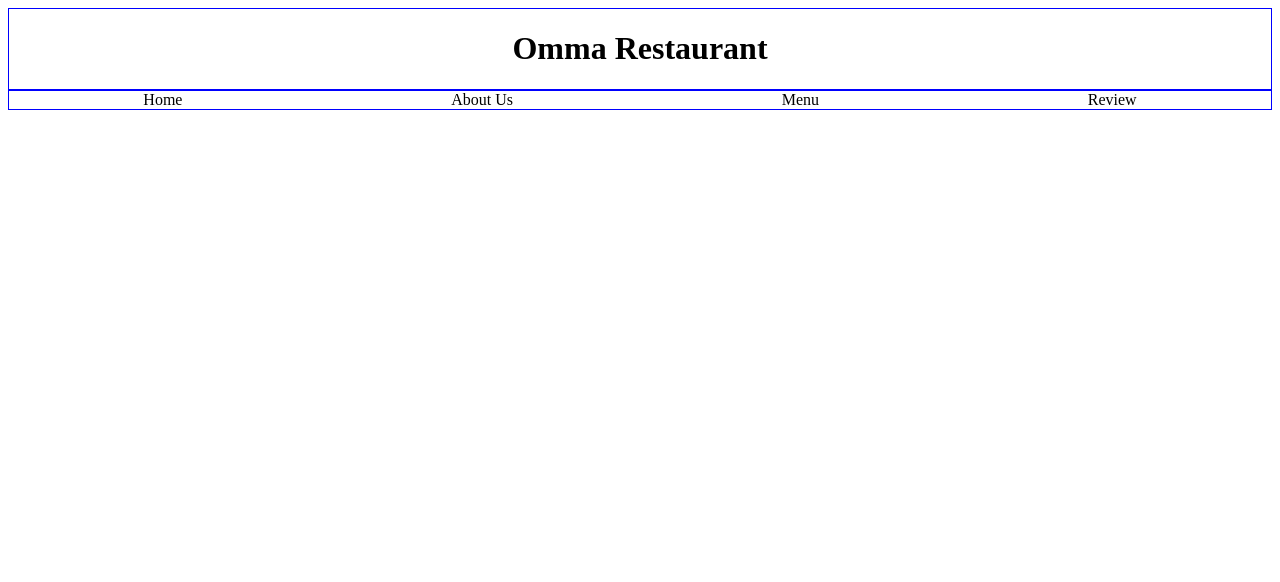
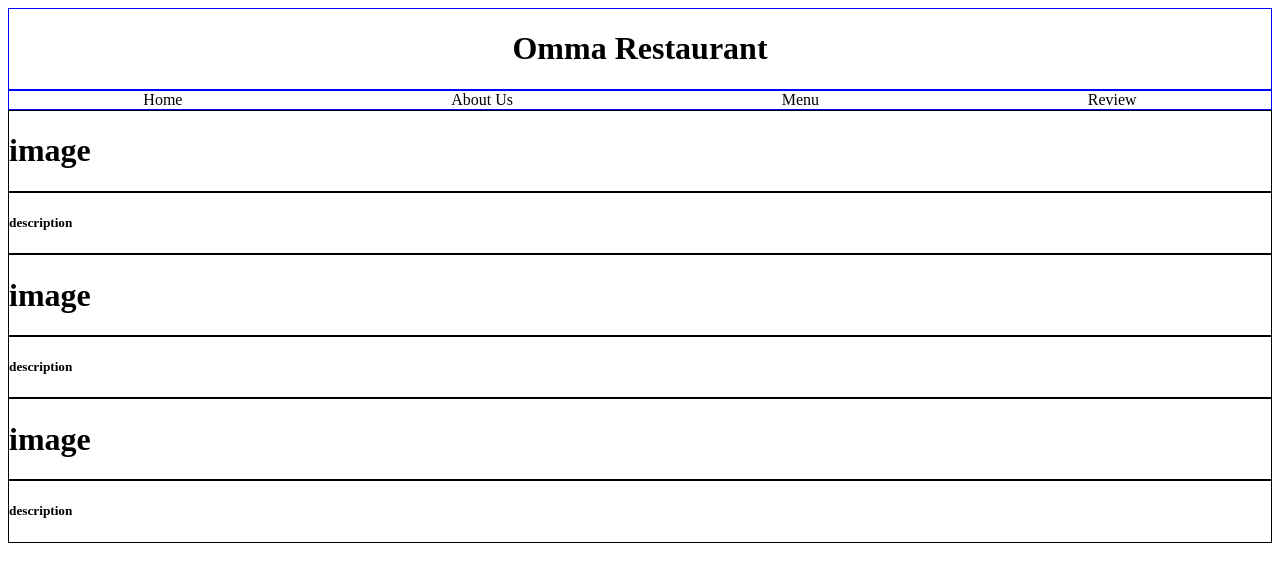
Before and after one commit to youngs-kim/omma_restaurant, a React (Create React App) app: page / in a window 1280 px wide. Shown: the top 582 px of the page. Built offline with nearby package versions, Linux system fonts and the light colour scheme.

Commit message:
started main page

```diff
--- a/src/App.js
+++ b/src/App.js
@@ -1,9 +1,11 @@
 import Navbar from './components/Navbar';
+import MainPage from './components/MainPage';
 
 function App() {
   return (
     <div className="App">
       <Navbar />
+      <MainPage />
     </div>
   );
 }
--- /dev/null
+++ b/src/components/MainPage.css
@@ -0,0 +1,23 @@
+.image-one {
+  border: 1px solid black;
+}
+
+.description-one {
+  border: 1px solid black;
+}
+
+.image-two {
+  border: 1px solid black;
+}
+
+.description-two {
+  border: 1px solid black;
+}
+
+.image-three {
+  border: 1px solid black;
+}
+
+.description-three {
+  border: 1px solid black;
+}
--- /dev/null
+++ b/src/components/MainPage.js
@@ -0,0 +1,28 @@
+import './MainPage.css';
+
+const MainPage = () => {
+  return (
+    <div>
+      <div className="image-one">
+        <h1>image</h1>
+      </div>
+      <div className="description-one">
+        <h5>description</h5>
+      </div>
+      <div className="image-two">
+        <h1>image</h1>
+      </div>
+      <div className="description-two">
+        <h5>description</h5>
+      </div>
+      <div className="image-three">
+        <h1>image</h1>
+      </div>
+      <div className="description-three">
+        <h5>description</h5>
+      </div>
+    </div>
+  );
+};
+
+export default MainPage;
--- a/src/components/Navbar.js
+++ b/src/components/Navbar.js
@@ -1,4 +1,5 @@
 import './Navbar.css';
+import MainPage from './MainPage';
 
 const Navbar = () => {
   return (
```
